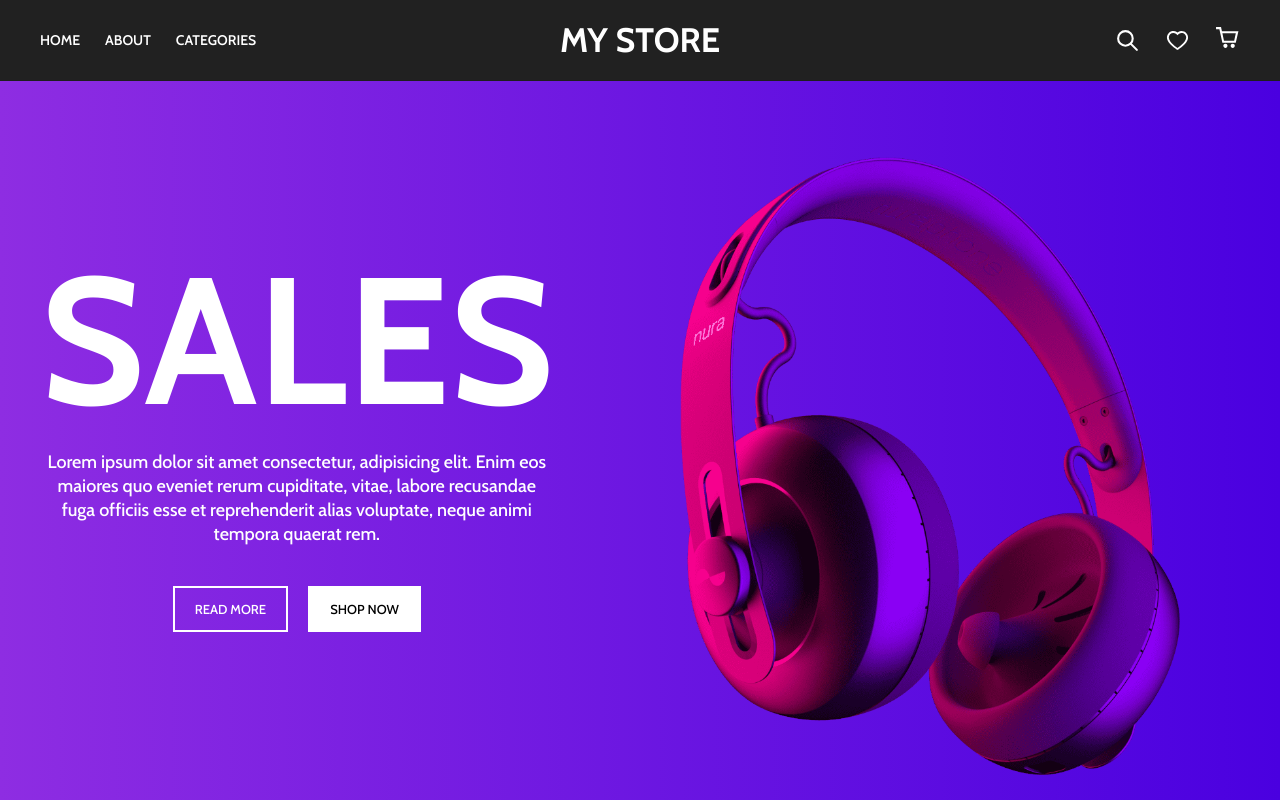
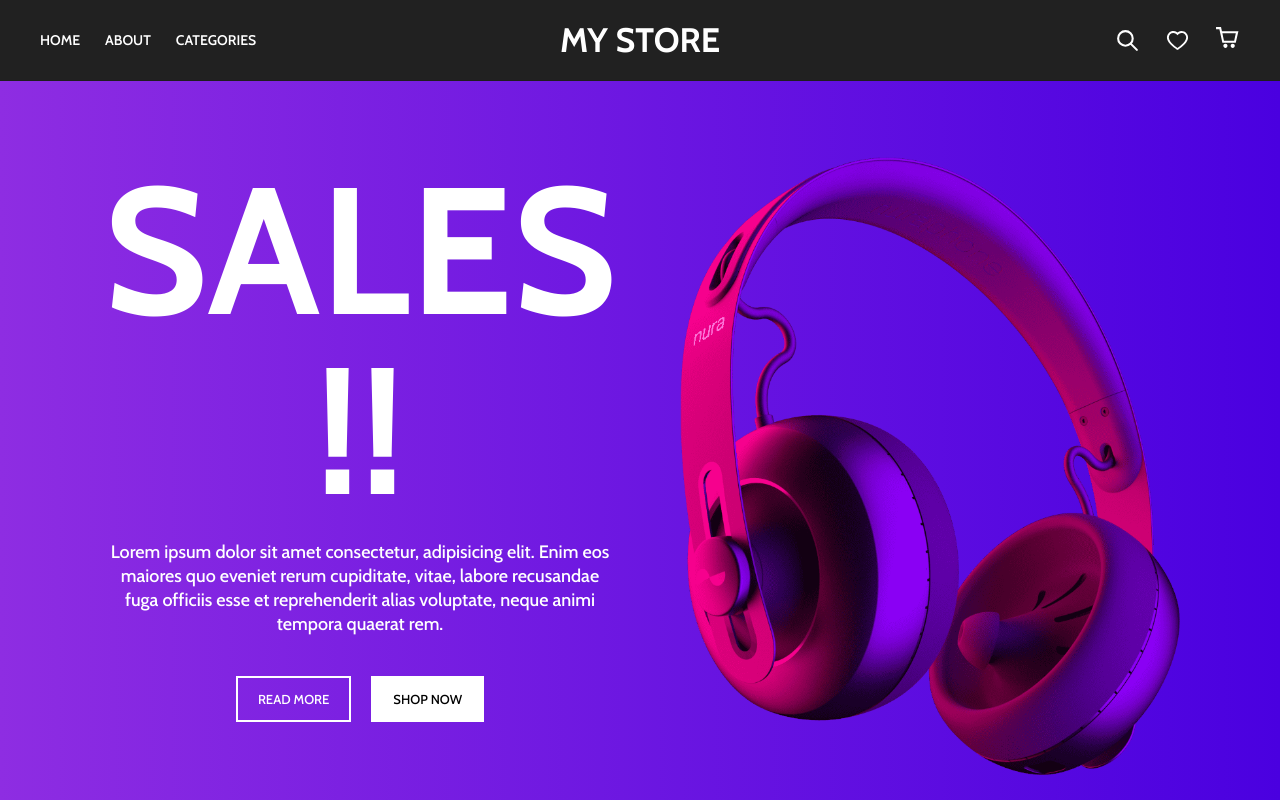
Before and after one commit to Hindol19/ecom-webapp-project-frontend, a React (Create React App) app: page / in a window 1280 px wide. Shown: the top 800 px of the page. Built offline with nearby package versions, Linux system fonts and the light colour scheme; no server answers.

Commit message:
temporary change

```diff
--- a/src/components/Home/Banner/Banner.jsx
+++ b/src/components/Home/Banner/Banner.jsx
@@ -5,7 +5,7 @@ const Banner = () => {
     <div className="hero-banner">
       <div className="content">
         <div className="text-content">
-          <h1>SALES</h1>
+          <h1>SALES !!</h1>
           <p>
             Lorem ipsum dolor sit amet consectetur, adipisicing elit. Enim eos
             maiores quo eveniet rerum cupiditate, vitae, labore recusandae fuga
```
